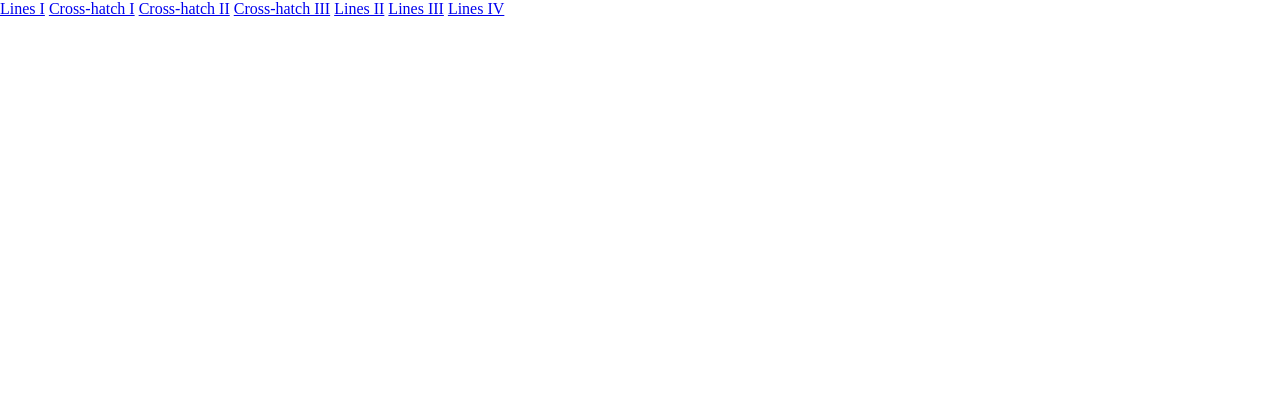
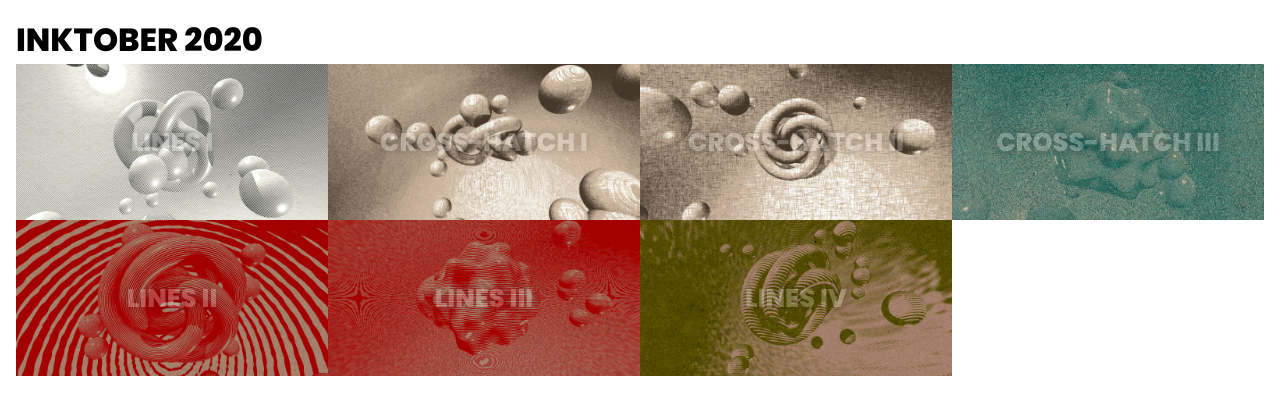
Before and after one commit to spite/sketch, a plain HTML site: page index.html in a window 1280 px wide. Drawn offline with Linux system fonts and the light colour scheme.

Commit message:
better landing page

```diff
--- a/index.html
+++ b/index.html
@@ -1,5 +1,6 @@
 <!DOCTYPE html>
 <html lang="en">
+  <meta name="viewport" content="width=device-width">
   <head>
     <meta charset="utf-8" />
     <title>Sketch</title>
@@ -13,16 +14,94 @@
         margin: 0;
         padding: 0;
       }
-
+      body {
+        padding: 1em;
+      }
+      h1 {
+        font-family: 'Poppins', sans-serif;
+        text-transform: uppercase;
+      }
+      div {
+        display: flex;
+        flex-wrap: wrap;
+        text-align: center;
+        justify-content: center;
+      }
+      a {
+        width: calc((100vw - 2em) / 4);
+        height: calc((100vw - 2em) / 8);
+        display: flex;
+        position: relative;
+      }
+      a img {
+        width: 100%;
+        height: 100%;
+      }
+      a h2 {
+        position: absolute;
+        font-family: 'Poppins', sans-serif;
+        text-transform: uppercase;
+        color: white;
+        left: 0;
+        bottom: calc(50% - 1em);
+        padding: 1em;
+        line-height: 0;
+        font-size: 2vw;
+        text-align: center;
+        width: 100%;
+        opacity: .25;
+        text-shadow: 0 0 10px black;;
+      }
+      a:hover h2 {
+        opacity: 1;
+      }
+      @media screen and (max-width: 1200px) {
+        a {
+          width: calc((100vw - 4em) / 2);
+          height: calc((100vw - 4em) / 4);
+        }
+      }
+      @media screen and (max-width: 800px) {
+        a {
+          width: calc((100vw - 4em) / 1);
+          height: calc((100vw - 4em) / 2);
+        }
+      }
     </style>
+    <link href="https://fonts.googleapis.com/css2?family=Poppins:wght@800&display=swap" rel="stylesheet">
   </head>
   <body>
-    <a href="lines-i/index.html">Lines I</a>
-    <a href="cross-hatch-i/index.html">Cross-hatch I</a>
-    <a href="cross-hatch-ii/index.html">Cross-hatch II</a>
-    <a href="cross-hatch-iii/index.html">Cross-hatch III</a>
-    <a href="lines-ii/index.html">Lines II</a>
-    <a href="lines-iii/index.html">Lines III</a>
-    <a href="lines-iv/index.html">Lines IV</a>
+    <h1>Inktober 2020</h1>
+    <div>
+      <a href="lines-i/index.html">
+        <img src="snapshots/lines-i.jpg">
+        <h2>Lines I</h2>
+      </a>
+      <a href="cross-hatch-i/index.html">
+        <img src="snapshots/cross-hatch-i.jpg">
+        <h2>Cross-hatch I</h2>
+      </a>
+      <a href="cross-hatch-ii/index.html">
+        <img src="snapshots/cross-hatch-ii.jpg">
+        <h2>Cross-hatch II</h2>
+      </a>
+      <a href="cross-hatch-iii/index.html">
+        <img src="snapshots/cross-hatch-iii.jpg">
+        <h2>Cross-hatch III</h2>
+      </a>
+      <a href="lines-ii/index.html">
+        <img src="snapshots/lines-ii.jpg">
+        <h2>Lines II</h2>
+      </a>
+      <a href="lines-iii/index.html">
+        <img src="snapshots/lines-iii.jpg">
+        <h2>Lines III</h2>
+      </a>
+      <a href="lines-iv/index.html">
+        <img src="snapshots/lines-iv.jpg">
+        <h2>Lines IV</h2>
+      </a>
+      <a></a>
+    </div>
   </body>
 </html>
```
Also changed, not shown: snapshots/cross-hatch-i.jpg (added), snapshots/cross-hatch-ii.jpg (added), snapshots/cross-hatch-iii.jpg (added), snapshots/lines-i.jpg (added), snapshots/lines-ii.jpg (added), snapshots/lines-iii.jpg (added), snapshots/lines-iv.jpg (added).
